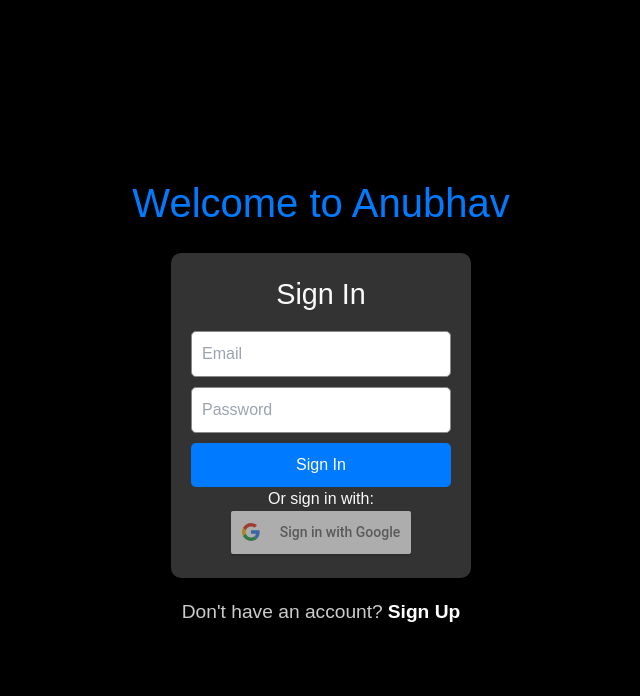
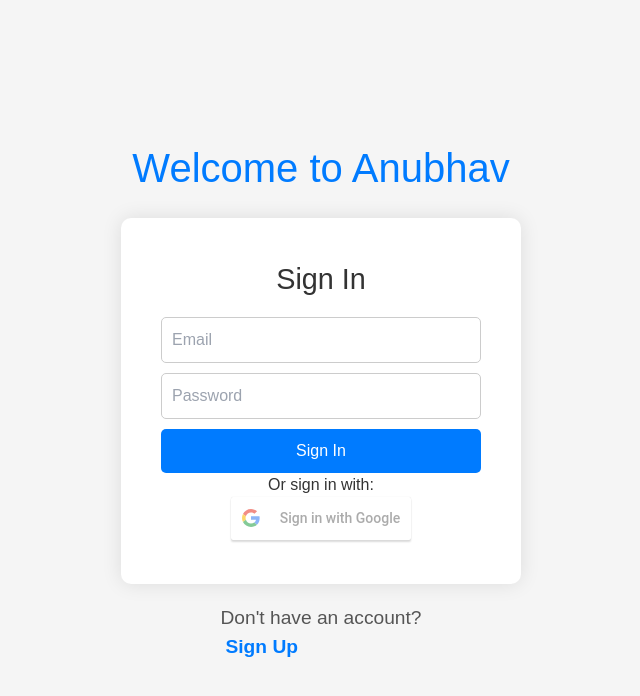
Before and after one commit to Priyanshu134/Anubhav, a React (Create React App) app in the folder my-app/: page / in a window 1280 px wide. Shown: the top 696 px of the page, without its empty margins (319-959 px from the left). Built offline with nearby package versions, Linux system fonts and the light colour scheme.

Commit message:
css changes
css changes

```diff
--- a/my-app/src/components/LandingPage.css
+++ b/my-app/src/components/LandingPage.css
@@ -1,12 +1,17 @@
 /* LandingPage.css */
+
+/* Reset default margin and padding */
+* {
+  margin: 0;
+  padding: 0;
+  box-sizing: border-box;
+}
 
 /* Body styles */
 body {
   font-family: Arial, sans-serif;
-    background-color: #ffffff; /* Dark background color */
-    color: #040404; /* Text color */
-    margin: 0;
-    padding: 0;
+  background-color: #f5f5f5; /* Light background color */
+  color: #333; /* Text color */
 }
 
 /* Container styles */
@@ -15,16 +20,15 @@ body {
   flex-direction: column;
   justify-content: center;
   align-items: center;
-    height: 100vh; /* Full viewport height */
-    background-color: #000000;
-    color: #fbf9f9; /* Text color */
+  min-height: 100vh; /* Full viewport height */
+  padding: 20px;
 }
 
 /* Heading styles */
 h1 {
   font-size: 2.5rem;
   margin-bottom: 20px;
-    color: #007bff; /* Change color of "Welcome to Anubhav" */
+  color: #007bff; /* Primary color for headings */
 }
 
 h2 {
@@ -34,11 +38,12 @@ body {
 
 /* Sign-in section styles */
 .sign-in-section {
-    background-color: #333; /* Dark background color for sign-in section */
-    padding: 20px;
+  background-color: #fff; /* White background color for sign-in section */
+  padding: 40px;
   border-radius: 10px;
-    width: 300px; /* Adjust width as needed */
-    box-shadow: 0 0 10px rgba(0, 0, 0, 0.3); /* Box shadow for depth */
+  box-shadow: 0 0 20px rgba(0, 0, 0, 0.1); /* Box shadow for depth */
+  width: 100%;
+  max-width: 400px; /* Max width for better readability */
   text-align: center;
 }
 
@@ -46,32 +51,29 @@ body {
 .sign-up-section {
   margin-top: 20px;
   font-size: 1.2rem;
-    color: #ccc; /* Text color for the "Don't have an account?" text */
-    display: flex;
-    align-items: center;
+  color: #555; /* Text color for the "Don't have an account?" text */
 }
 
 .sign-up-section a {
-    color: #fff; /* Link color for the "Sign Up" link */
+  color: #007bff; /* Link color for the "Sign Up" link */
   font-weight: bold;
   margin-left: 5px; /* Add some space between the text and the link */
   transition: color 0.3s ease;
 }
 
 .sign-up-section a:hover {
-    color: #007bff; /* Hover color for the "Sign Up" link */
-    text-decoration: underline; /* Underline on hover */
+  color: #0056b3; /* Hover color for the "Sign Up" link */
 }
 
 /* Link styles */
 a {
-    color: #f8f8f8; /* Link color */
+  color: #007bff; /* Default link color */
   text-decoration: none;
   transition: color 0.3s ease;
 }
 
 a:hover {
-    color: #ccc; /* Hover color */
+  color: #0056b3; /* Hover color for links */
 }
 
 /* Button styles */
@@ -86,16 +88,7 @@ body {
 }
 
 button:hover {
-    background-color: #0056b3; /* Hover background color */
-  }
-
-  /* Google button styles */
-  .google-btn {
-    background-color: #dd4b39; /* Google button background color */
-  }
-
-  .google-btn:hover {
-    background-color: #c53727; /* Google button hover background color */
+  background-color: #0056b3; /* Hover background color for buttons */
 }
 
 /* Input styles */
@@ -106,17 +99,10 @@ body {
   padding: 10px;
   margin-bottom: 10px;
   border-radius: 5px;
-    border: 1px solid #888;
+  border: 1px solid #ccc; /* Border color for input fields */
 }
 
 /* Center align text */
 .text-center {
   text-align: center;
 }
-
-  /* Responsive styles */
-  @media (max-width: 768px) {
-    .sign-in-section {
-      width: 80%; /* Adjust width for smaller screens */
-    }
-  }
--- a/my-app/src/components/NavigationMenu.css
+++ b/my-app/src/components/NavigationMenu.css
@@ -7,6 +7,90 @@
     padding: 15px 150px;
     position: relative; /* Add position relative to the navigation menu */
     padding-right: 10px;
+    /* SearchBar.css */
+    padding-bottom: 1px;
+    padding-top: 12px;
+
+.search-bar-container {
+  position: relative;
+  display: flex;
+  align-items: center;
+  border: 1px solid #e6e6e6;
+  border-radius: 24px;
+  padding: 8px 16px;
+  background-color: #fff;
+  margin: 180px 100px 0;
+  z-index: 2;
+}
+
+.search-input {
+  flex: 1;
+  border: none;
+  outline: none;
+  font-size: 16px;
+  padding: 8px;
+}
+
+.location-container {
+  display: flex;
+  align-items: center;
+  position: relative;
+}
+
+.location-icon {
+  margin-right: 8px;
+  color: #888;
+}
+
+.location-input {
+  border: none;
+  outline: none;
+  font-size: 16px;
+  padding: 8px;
+  color: #666;
+}
+
+.suggestions-list {
+  position: absolute;
+  top: calc(100% + 8px);
+  left: 0;
+  width: 100%;
+  background-color: #fff;
+  border: 1px solid #ccc;
+  border-radius: 4px;
+  box-shadow: 0 2px 4px rgba(0, 0, 0, 0.1);
+  padding: 8px 0;
+  z-index: 999;
+  list-style: none;
+  max-height: 150px;
+  overflow-y: auto;
+}
+
+.suggestions-list li {
+  padding: 8px 16px;
+  cursor: pointer;
+}
+
+.suggestions-list li:hover {
+  background-color: #f4f4f4;
+}
+
+.search-button {
+  background-color: #f36f21;
+  color: #fff;
+  border: none;
+  border-radius: 4px;
+  padding: 10px 20px;
+  margin-left: 16px;
+  cursor: pointer;
+  font-size: 16px;
+  font-weight: bold;
+  transition: background-color 0.3s ease;
+}
+
+.search-button:hover {
+  background-color: #e55e0f;
+}
 
 }
 
--- a/my-app/src/components/NavigationMenu.js
+++ b/my-app/src/components/NavigationMenu.js
@@ -9,7 +9,7 @@ const NavigationMenu = () => {
         <nav className="navigation-menu">
             {/* Left section */}
             <ul className="menu-left">
-                <li><Link to="/">Home</Link></li>
+                <li><Link to="/home">Home</Link></li>
                 <li><Link to="/jobs">Jobs</Link></li>
                 {/* <li><a href="#">Recruiters</a></li> */}
                 {/* <li><a href="#">Companies</a></li> */}
```
Lines whose indentation alone changed are shown as unchanged.
